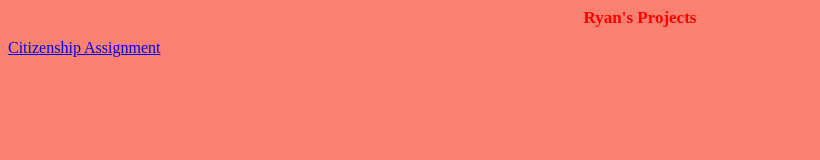
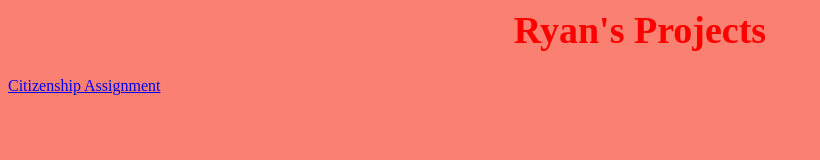
Before and after one commit to LSRHS18307/site, a plain HTML site: page index.html in a window 1280 px wide. Shown: the whole page, without its empty margins (0-820 px from the left). Drawn offline with Linux system fonts and the light colour scheme.

Commit message:
index updated

```diff
--- a/indexstyle.css
+++ b/indexstyle.css
@@ -5,7 +5,7 @@ body{
 h1{
   color:red;
   text-align: center;
-  font-size: 17;
+  font-size: 38;
   font-family: 'notable';
 
 }
```
